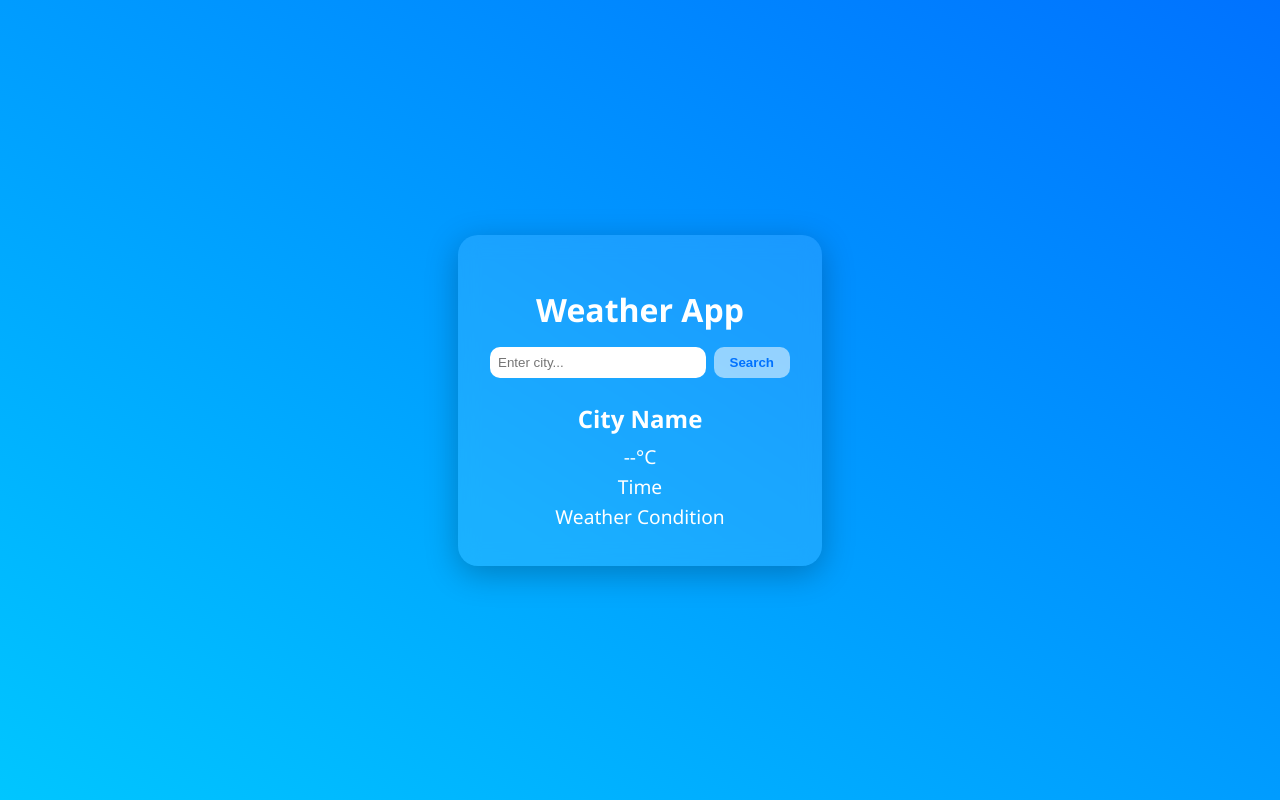
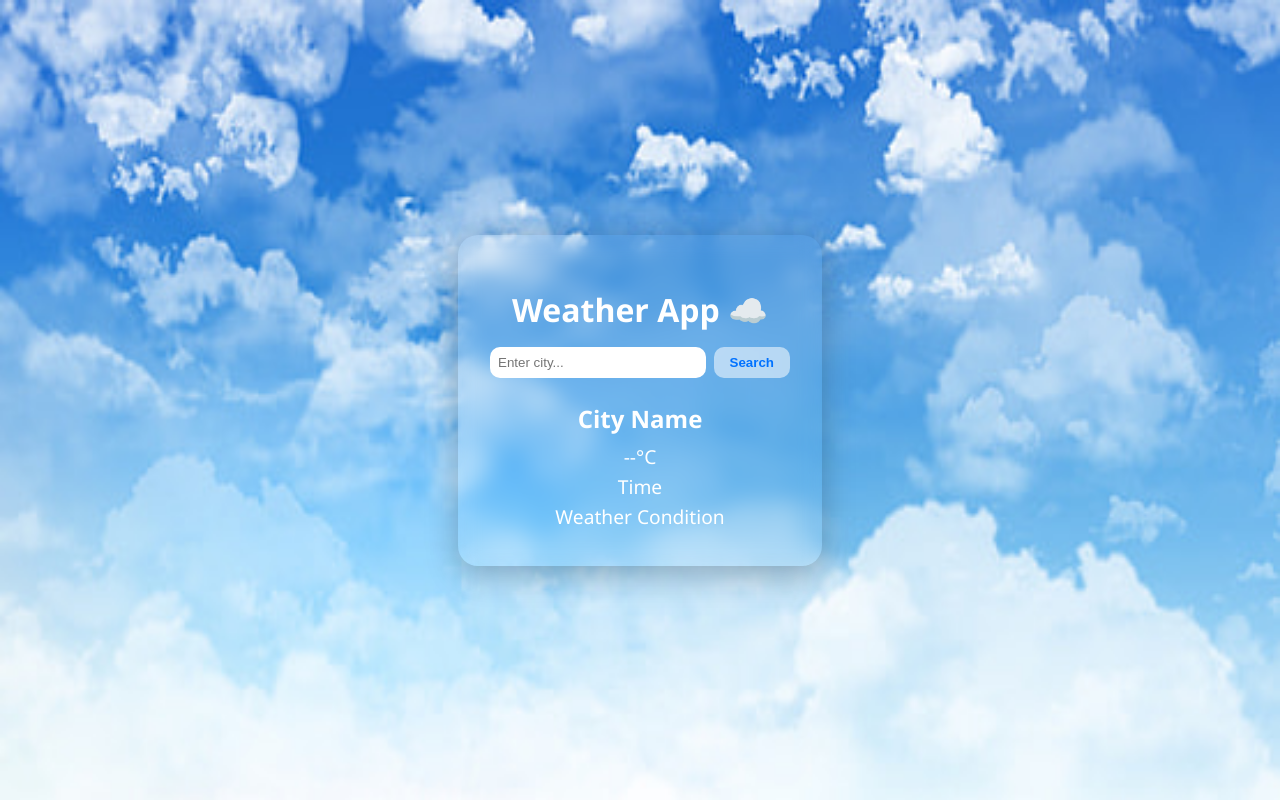
Before and after one commit to utsav009maloo/Weather-App, a plain HTML site: page Get Location From User/index.html in a window 1280 px wide. Drawn offline with Linux system fonts and the light colour scheme.

Commit message:
LOCATION

```diff
--- a/Get Location From User/index.html
+++ b/Get Location From User/index.html
@@ -3,14 +3,14 @@
 <head>
   <meta charset="UTF-8">
   <meta name="viewport" content="width=device-width, initial-scale=1.0">
-  <title>Weather App</title>
+  <title>Weather App ☁️</title>
   <link rel="stylesheet" href="style.css">
 </head>
 <body>
 
   <div class="weather-app">
 
-    <h1>Weather App</h1>
+    <h1>Weather App ☁️</h1>
 
     <div class="search-box">
       <input type="text" placeholder="Enter city..." id="cityInput">
--- a/Get Location From User/style.css
+++ b/Get Location From User/style.css
@@ -2,7 +2,9 @@ body {
     margin: 0;
     padding: 0;
     font-family: 'Segoe UI', sans-serif;
-    background: linear-gradient(to top right, #00c6ff, #0072ff);
+    background-image: url(1.jpg);
+    background-repeat: no-repeat;
+    background-size: 100% 100%;
     color: white;
     height: 100vh;
     display: flex;
@@ -11,9 +13,10 @@ body {
   }
 
   .weather-app {
-    background-color: rgba(255, 255, 255, 0.1);
+    background-color: FFFFFF;
     padding: 2rem;
     border-radius: 20px;
+    border-color: black;
     text-align: center;
     box-shadow: 0 8px 32px rgba(0, 0, 0, 0.25);
     backdrop-filter: blur(10px);
```
Also changed, not shown: Get Location From User/1.jpg (added), Get User Location/1.jpg (added).
